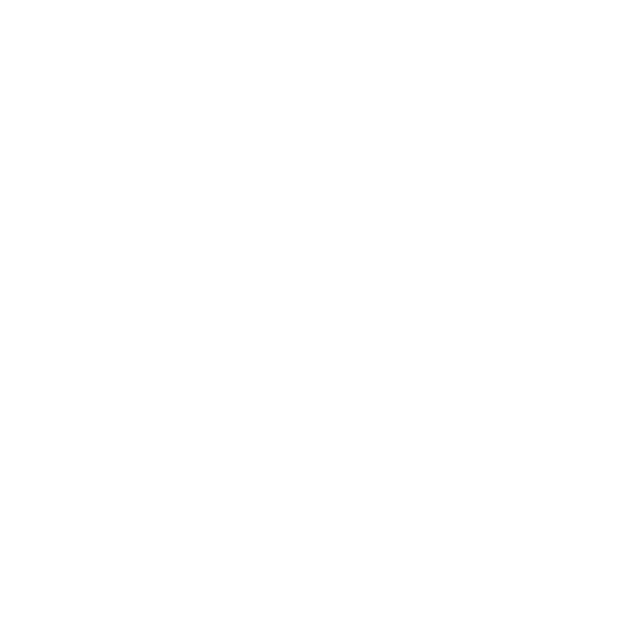
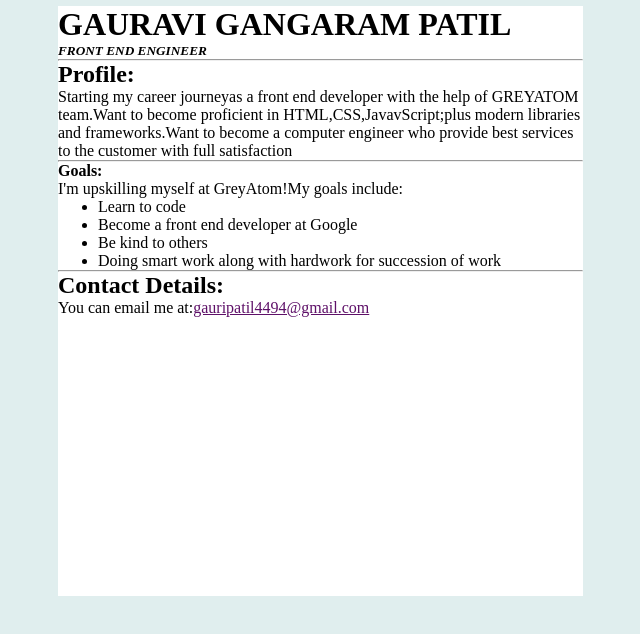
Before and after one commit to gauravi-hub/personal-portfolio-page, a plain HTML site: page index.html in a window 1280 px wide. Shown: the whole page, without its empty margins (287-927 px from the left). Drawn offline with Linux system fonts and the light colour scheme.

Commit message:
added solution

```diff
--- a/index.html
+++ b/index.html
@@ -1 +1,33 @@
-<!-- Add your HTML Code here -->
+<html>
+
+
+       <head><link href="style.css" type="text/css" rel="stylesheet">
+       <style> .profileBody{
+            display:inline-block;
+            background-color:white;
+            margin-top:6px;
+            margin-left:55px;
+            width:75%;
+            height:590px;
+       }</style>
+    </head>
+       <div class="profileBody">
+    <h1>GAURAVI GANGARAM PATIL</h1>
+    <h5><i>FRONT END ENGINEER</i></h5><hr>
+    <h2>Profile:</h2>
+    <p>Starting my career journeyas a front end developer with the help of GREYATOM team.Want to become proficient in HTML,CSS,JavavScript;plus
+        modern libraries and frameworks.Want to become a computer engineer who provide best services to the customer with full satisfaction   </p>
+    <hr>
+
+    <strong>Goals:</strong>
+    <p>I'm upskilling myself at GreyAtom!My goals include:</p>
+    <ul><li>Learn to code</li>
+    <li>Become a front end developer at Google</li>
+    <li>Be kind to others </li>
+    <li>Doing smart work along with hardwork for succession of work</li>
+</ul><hr>
+
+<h2>Contact Details:</h2>
+<p>You can email me at:<a href style="color: rgb(94, 16, 104)";>gauripatil4494@gmail.com</a></p>
+</div>
+</html>
--- a/style.css
+++ b/style.css
@@ -1 +1,10 @@
-/* Add your CSS code here */
+*{
+    font family:Helvetica,Arial,sans-serif;
+    max-width:700px;
+    margin:auto;
+
+}
+ body{
+    min-width:500px;
+    background-color:#e0eeee;
+}
```
